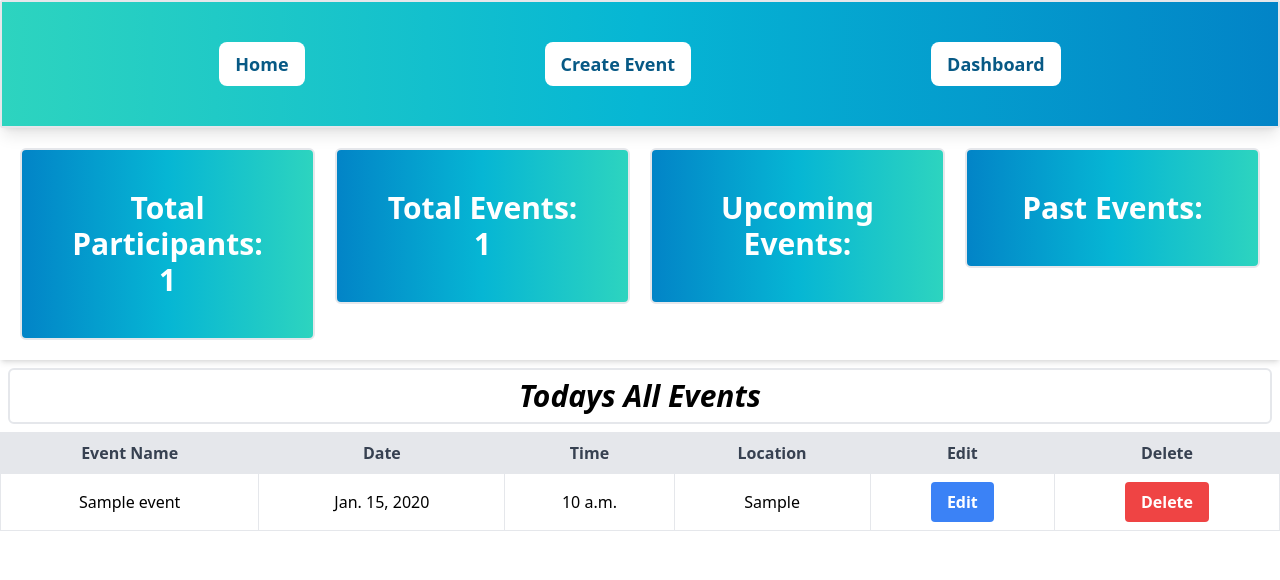
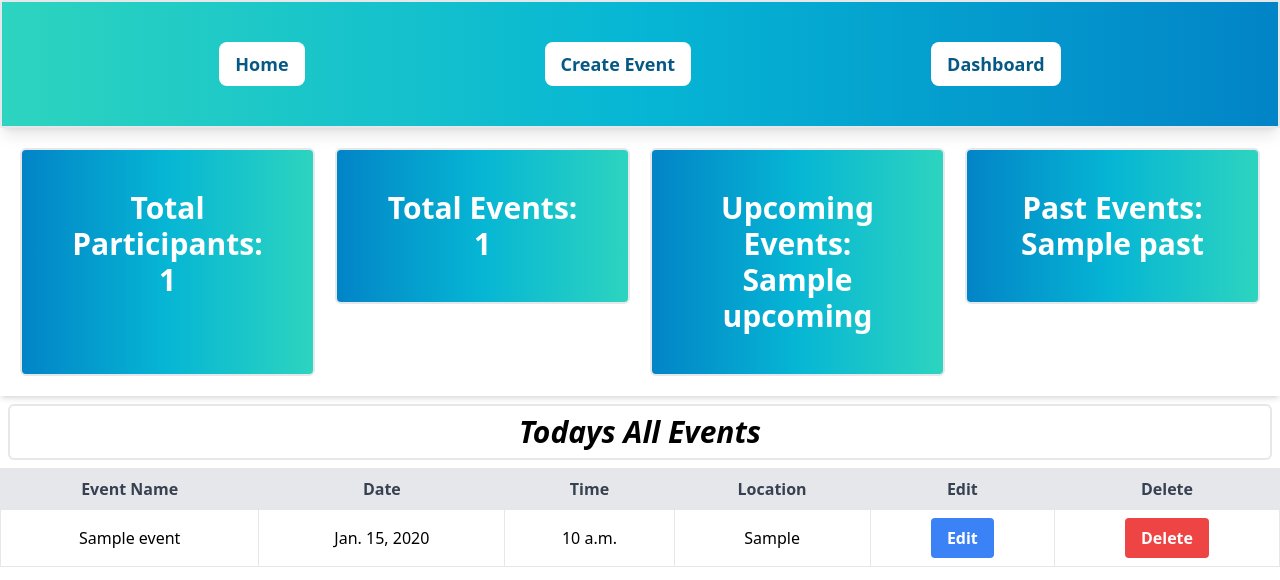
Before and after one commit to Md-Mansor/event_management, a Django app: template event/templates/dashboard/dashboard_main.html in a window 1280 px wide. Shown: the top 580 px of the page. Run offline with Django 5.2, Linux system fonts and the light colour scheme; tables that the repository leaves empty hold one stand-in row (values such as "Sample post"); the template is opened without the code that fills it: values that come from a table or form of the project are taken from there, most other values are stand-ins (such as "Sample title", 1, 10 or a date in 2020).

Commit message:
count  upcoming and past event

```diff
--- a/event/templates/dashboard/dashboard_main.html
+++ b/event/templates/dashboard/dashboard_main.html
@@ -13,11 +13,10 @@
 
     <div class="grid grid-cols-1 md:grid-cols-2 lg:grid-cols-4 justify-center gap-5 p-5 font-semibold text-3xl shadow-md">
 
-        <a href="{% url 'view' %}?q=participant">
+
         <div class="border-2 rounded-md bg-gradient-to-l from-teal-400 via-cyan-500 to-sky-600 text-white p-10 text-center">
             <h1>Total Participants: {{counts.total_participant}}</h1>
         </div>
-        </a>
 
         <a href="{% url 'view' %}?q=all">
         <div class="border-2 rounded-md bg-gradient-to-l from-teal-400 via-cyan-500 to-sky-600 text-white p-10 text-center">
@@ -27,13 +26,13 @@
 
         <a href="{% url 'view' %}?q=upcoming">
         <div class="border-2 rounded-md bg-gradient-to-l from-teal-400 via-cyan-500 to-sky-600 text-white p-10 text-center">
-            <h1>Upcoming Events:  </h1>
+            <h1>Upcoming Events: {{counts.upcoming}}  </h1>
         </div>
         </a>
 
         <a href="{% url 'view' %}?q=past">
         <div class="border-2 rounded-md bg-gradient-to-l from-teal-400 via-cyan-500 to-sky-600 text-white p-10 text-center">
-            <h1>Past Events: </h1>
+            <h1>Past Events: {{counts.past}} </h1>
         </div>
         </a>
 
```
Also changed, not shown: event/views.py (+3 -4 lines).
